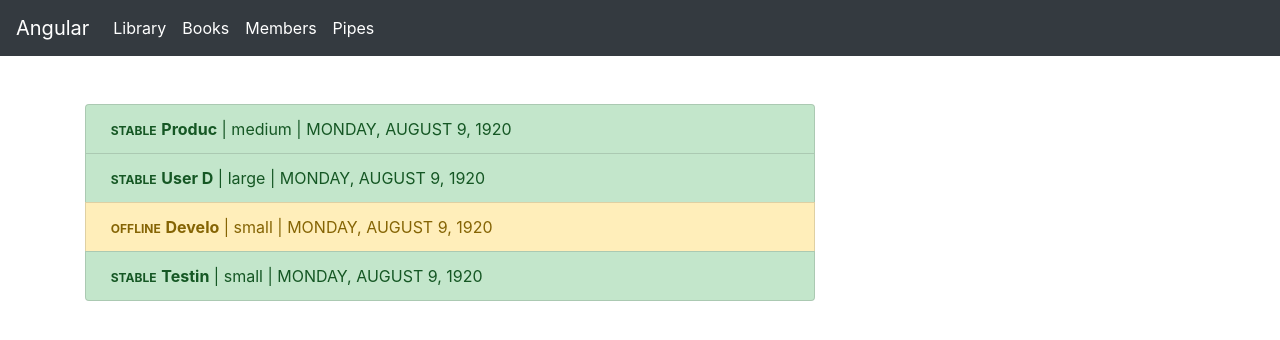
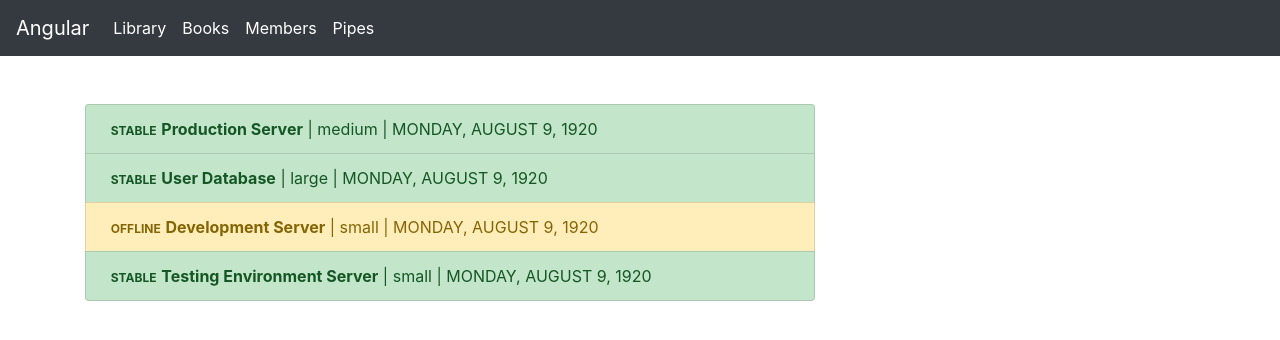
Before and after one commit to Carhoglu/angular-start, an Angular app: page /pipes in a window 1280 px wide. Shown: the top 340 px of the page. Built offline with nearby package versions, Linux system fonts and the light colour scheme.

Commit message:
Parametrizing Custom Pipe

```diff
--- a/src/app/pipes/pipes.component.html
+++ b/src/app/pipes/pipes.component.html
@@ -10,7 +10,7 @@
             class="badge">
             {{ server.status | uppercase}}
           </span>
-          <strong>{{ server.name | shorten }}</strong> | {{ server.instanceType }} | {{ server.started | date :'fullDate' | uppercase }}
+          <strong>{{ server.name | shorten :3 }}</strong> | {{ server.instanceType }} | {{ server.started | date :'fullDate' | uppercase }}
         </li>
       </ul>
     </div>
--- a/src/app/pipes/shorten.pipe.ts
+++ b/src/app/pipes/shorten.pipe.ts
@@ -4,7 +4,21 @@ import { Pipe, PipeTransform } from '@angular/core';
 })
 
 export class ShortenPipe implements PipeTransform {
-    transform(value: any ) {
+  /*   transform(value: any ) {
         return value.substr(0, 6);
     }
+ */
+/*     transform(value: any ) {
+        if ( value.lenght > 10) {
+            return value.substr(0, 10) + '........';
+        }
+        return value;
+    } */
+
+        transform(value: any , limit: number) {
+        if ( value.lenght > limit) {
+            return value.substr(0, limit) ;
+        }
+        return value;
+    }
 }
```
